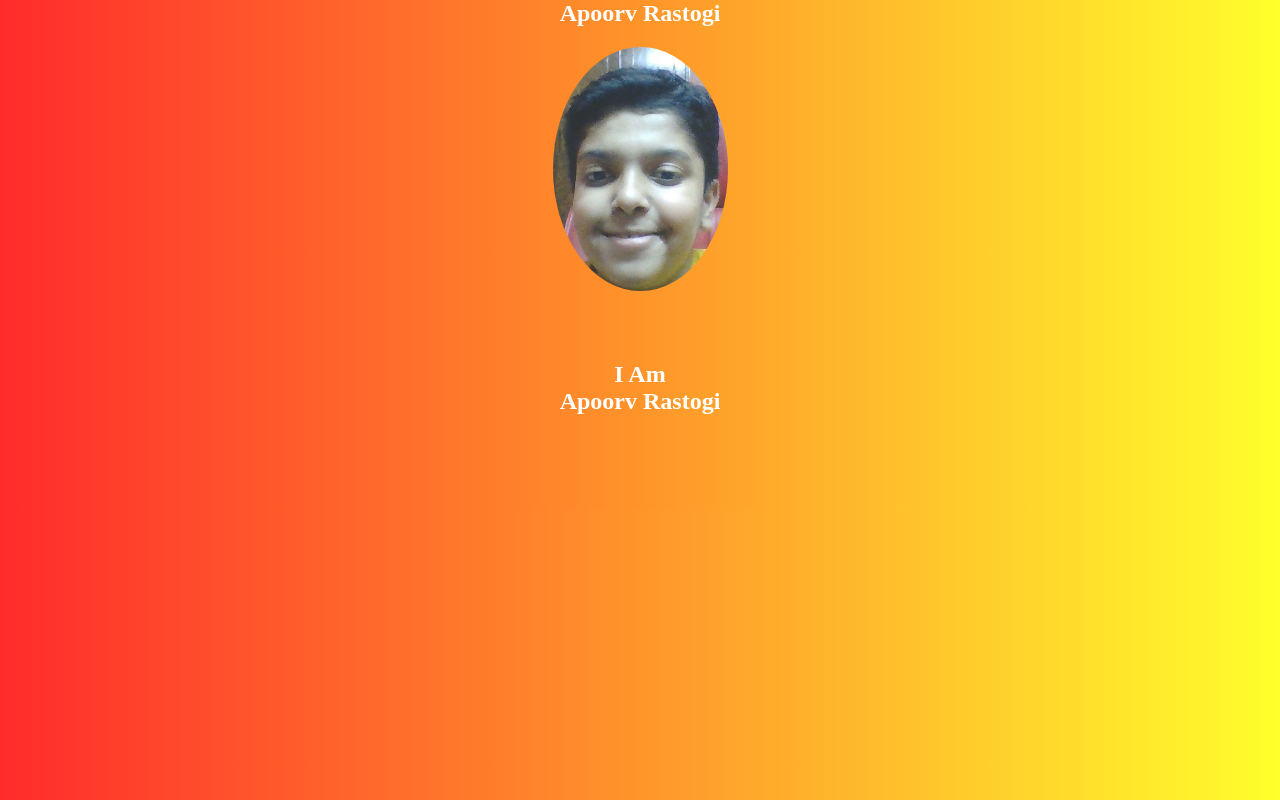
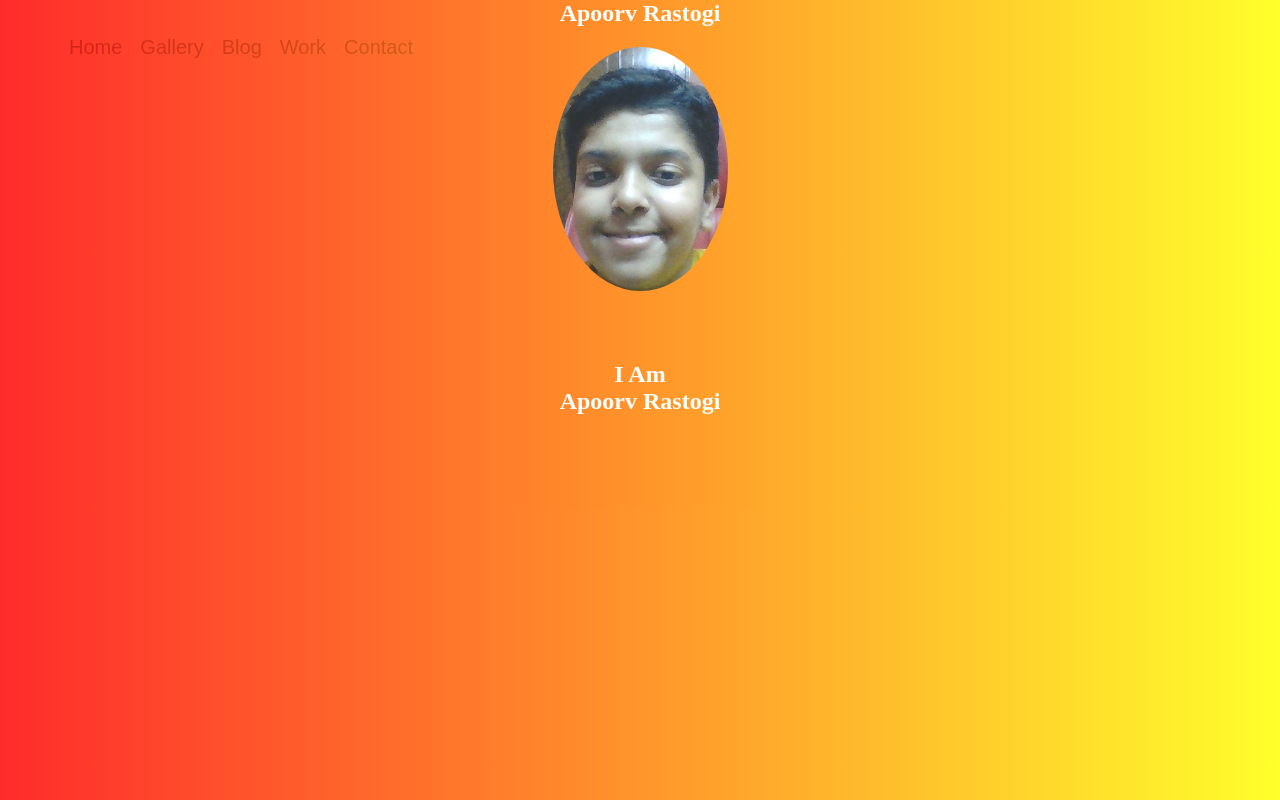
Before and after one commit to Apoorv-create/My-portifolio, a plain HTML site: page index.html in a window 1280 px wide. Shown: the top 800 px of the page. Drawn offline with Linux system fonts and the light colour scheme.

Commit message:
Add files via upload

```diff
--- a/index.html
+++ b/index.html
@@ -6,6 +6,13 @@
 </head>
 
 <body>
+    <ul class="menu">
+        <li class="link">Home</li>
+        <li class="link">Gallery</li>
+        <li class="link">Blog</li>
+        <li class="link">Work</li>
+        <li class="link">Contact</li>
+    </ul>
     <section id="firstsec">
         <center>
             <div class="div1">
--- a/style.css
+++ b/style.css
@@ -34,3 +34,26 @@ body {
     padding: 50px;
     text-align: center;
     font-size: 23px;
+}
+.menu{
+    list-style: none;
+    z-index: 0 ;
+    font-family: sans-serif;
+    position: absolute;
+    top: 15px;
+    left: 20px;
+    cursor: pointer;
+}
+.link{
+    float: left;
+    color: darkcyan;
+    padding-top:5px;
+    padding-bottom: 5px;
+    padding-left: 9px;
+    padding-right: 9px;
+    font-family: fantasy;
+    font-size: 20px;
+}
+.link:hover {
+    background-color:dodgerblue;
+}
```
